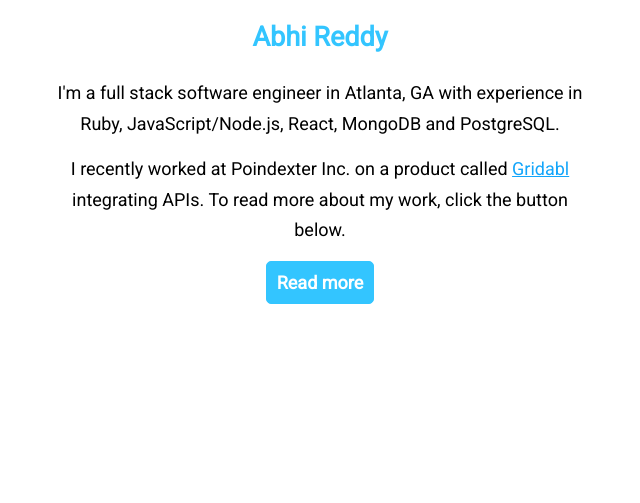
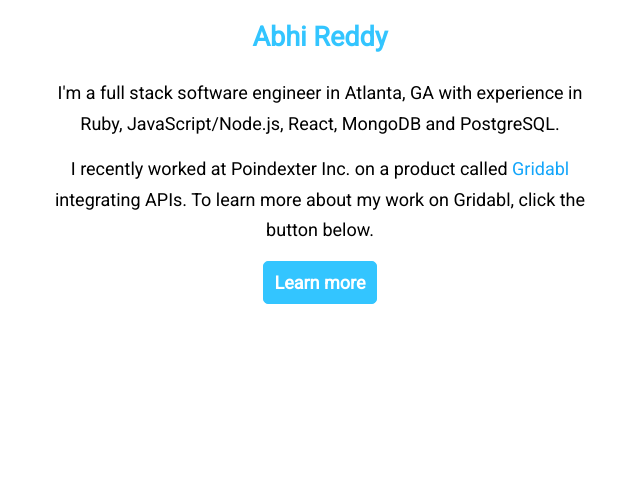
Before and after one commit to abhiram25/abhiram25.github.io, a PHP site: page / in a window 1280 px wide. Shown: the part 354-857 px from the top of the page, without its empty margins (320-960 px from the left). Run offline with PHP 8.4, Linux system fonts and the light colour scheme.

Commit message:
added a few sentences

```diff
--- a/index.html
+++ b/index.html
@@ -42,9 +42,9 @@
       <p>
         I recently worked at Poindexter Inc. on a product called <a href="https://www.gridabl.com/" id="Gridabl">Gridabl</a> integrating APIs.
 
-        To read more about my work, click the button below.
+        To learn more about my work on Gridabl, click the button below.
       </p>
-      <a href="https://abhi-reddy1.medium.com/api-integrations-3ad6c4d0e1d0" class="btn" target="_blank">Read more</a>
+      <a href="https://abhi-reddy1.medium.com/api-integrations-3ad6c4d0e1d0" class="btn" target="_blank">Learn more</a>
     </section>
     <section id="projects" class="flexbox horz-center">
       <h2>Other Work</h2>
--- a/public/stylesheets/style.css
+++ b/public/stylesheets/style.css
@@ -146,7 +146,6 @@
 }
 
 #Gridabl {
-  text-decoration: underline;
   color: #13a5fa;
 }
 
```
